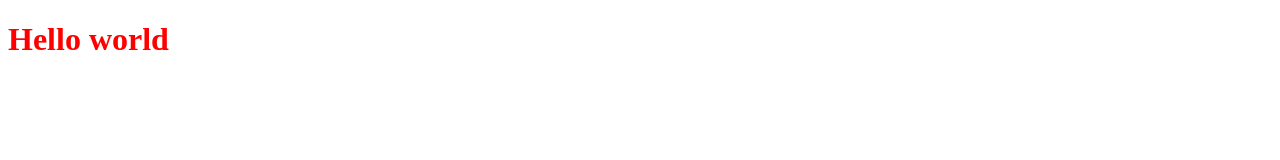
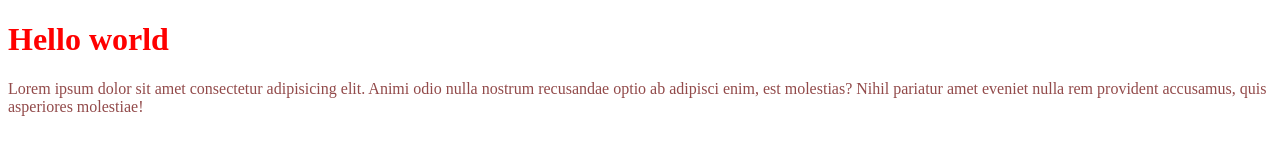
Before and after one commit to Krausers/test, a plain HTML site: page index.html in a window 1280 px wide. Drawn offline with Linux system fonts and the light colour scheme.

Commit message:
update files

```diff
--- a/css/style.min.css
+++ b/css/style.min.css
@@ -1 +1 @@
-.block{display:block;color:red}
+.block{display:block;color:red}.color{color:#924a4a}
--- a/index.html
+++ b/index.html
@@ -8,5 +8,6 @@
 </head>
 <body>
     <h1 class='block'>Hello world</h1>
+    <span class="color">Lorem ipsum dolor sit amet consectetur adipisicing elit. Animi odio nulla nostrum recusandae optio ab adipisci enim, est molestias? Nihil pariatur amet eveniet nulla rem provident accusamus, quis asperiores molestiae!</span>
 </body>
 </html>
```
